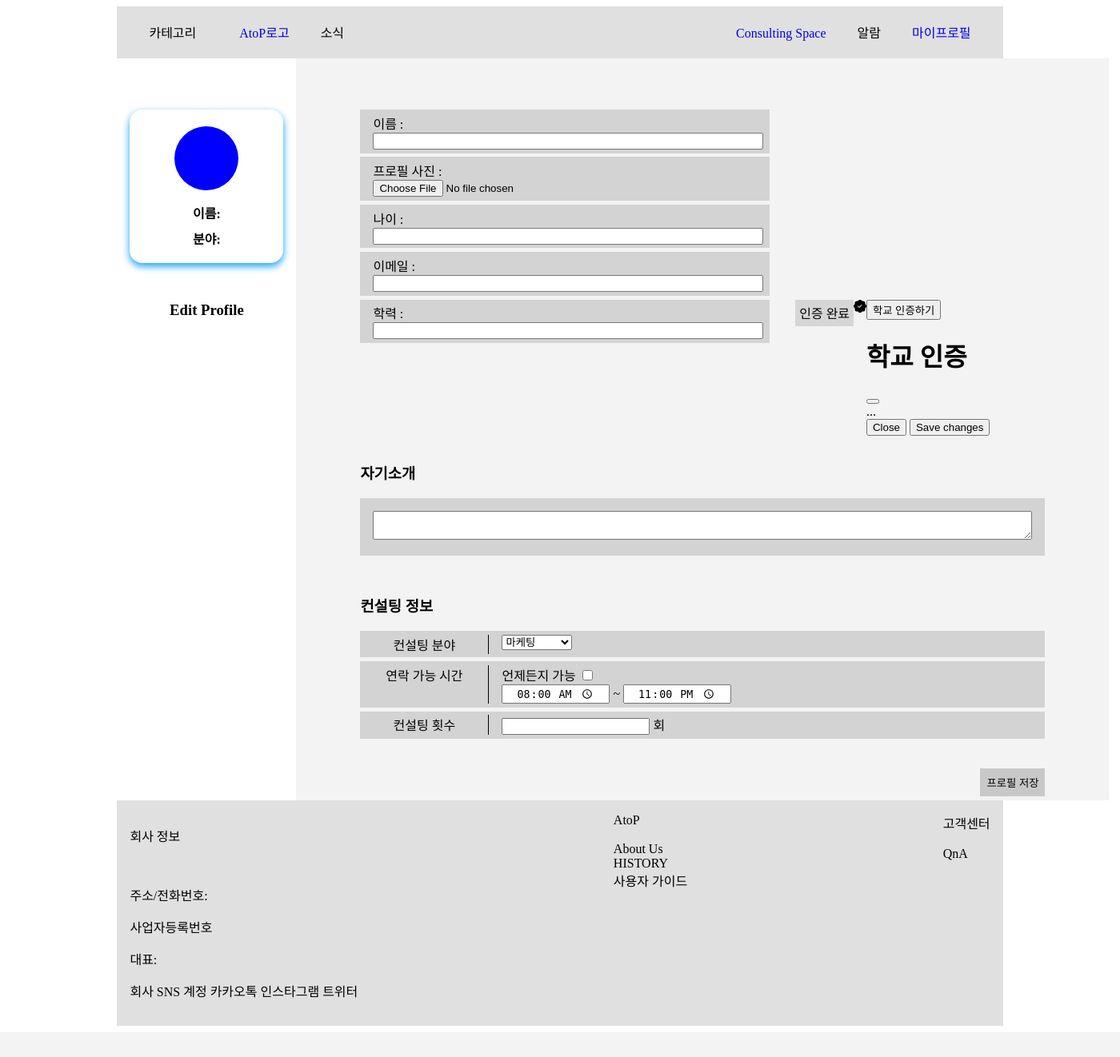
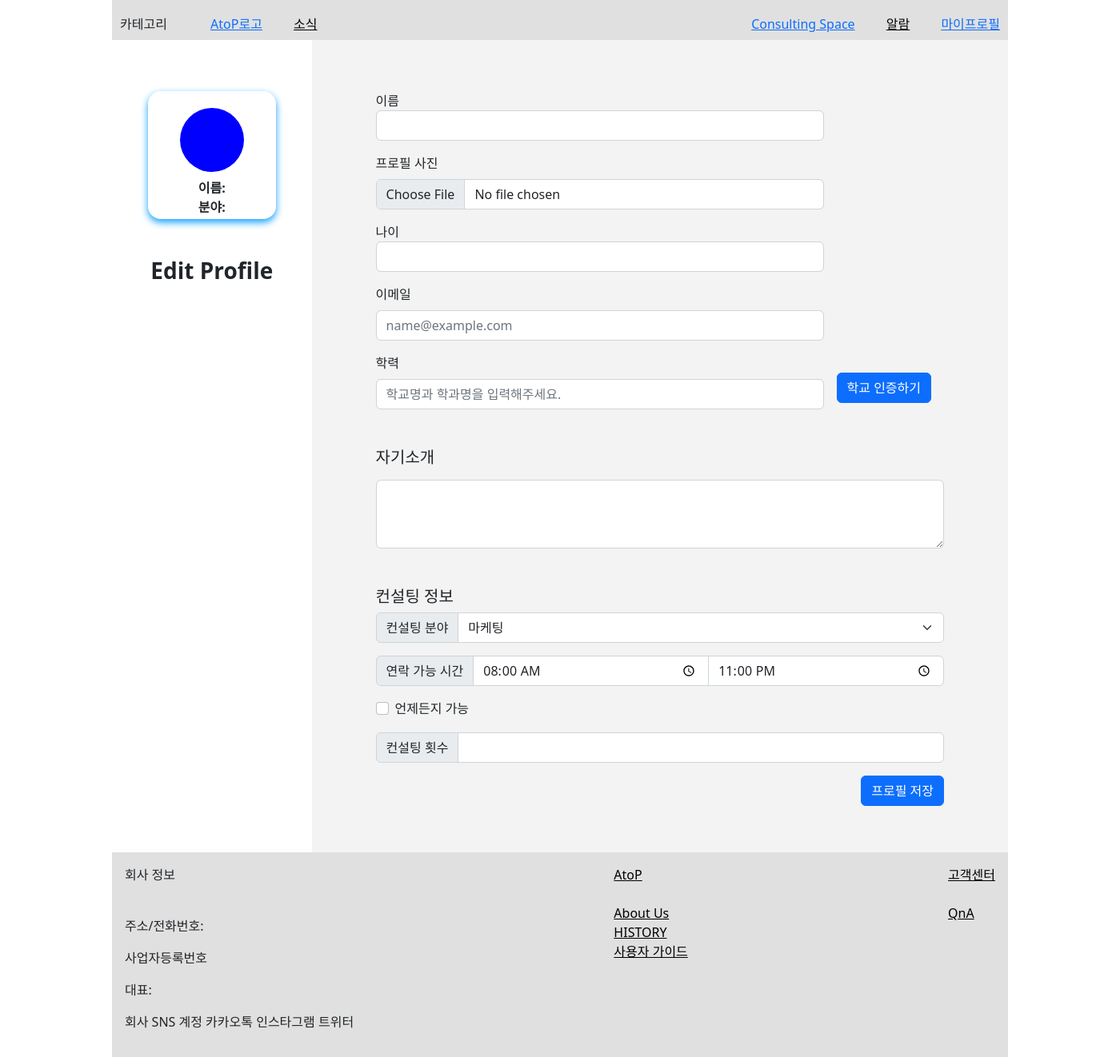
Before and after one commit to A-to-P/atop, a Django app: page /editMyprofile in a window 1400 px wide. Shown: the whole page at 80% size. Before the commit the page ends 1283 px from the top, so only its background shows below. Run offline with Django 4.2, Linux system fonts and the light colour scheme; some libraries are stand-ins or nearby versions.

Commit message:
수정중

```diff
--- a/atop/settings.py
+++ b/atop/settings.py
@@ -45,6 +45,8 @@ INSTALLED_APPS = [
     'matching',
     'myProfile',
     'point',
+
+    'bootstrap4',
 ]
 
 MIDDLEWARE = [
--- a/base/templates/base.html
+++ b/base/templates/base.html
@@ -3,6 +3,8 @@
 <html lang="en">
   <head>
     <link rel="stylesheet" href="{% static '/css/base.css' %}">
+    <!-- CSS only -->
+    <link href="https://cdn.jsdelivr.net/npm/bootstrap@5.2.3/dist/css/bootstrap.min.css" rel="stylesheet" integrity="sha384-rbsA2VBKQhggwzxH7pPCaAqO46MgnOM80zW1RWuH61DGLwZJEdK2Kadq2F9CUG65" crossorigin="anonymous">
 
     {% block static %}{% endblock %}  <!-- base 상속받은 다른 html에 적용할 css 파일 경로 -->
 
@@ -69,8 +71,9 @@
     </div>
 
     <!-- base.html에 적용될 자바스크립트 경로 -->
-    <script  type="text/javascript" src="{% static '/js/base.js' %}"></script>
-
+    <!-- <script  type="text/javascript" src="{% static '/js/base.js' %}"></script> -->
+    <!-- JavaScript Bundle with Popper -->
+    <script src="https://cdn.jsdelivr.net/npm/bootstrap@5.2.3/dist/js/bootstrap.bundle.min.js" integrity="sha384-kenU1KFdBIe4zVF0s0G1M5b4hcpxyD9F7jL+jjXkk+Q2h455rYXK/7HAuoJl+0I4" crossorigin="anonymous"></script>
     <!-- 다음 html에 적용할 js 파일 경로 넣는 곳 -->
     {% block js %}{% endblock %}
   </body>
--- a/myProfile/static/css/editMyprofile.css
+++ b/myProfile/static/css/editMyprofile.css
@@ -1,6 +1,10 @@
 input{
   width: 100%;
 }
+.information .mb-3{
+  width: 35rem;
+}
+
 .confirm{
   padding: 0.3rem;
 }
@@ -13,10 +17,21 @@ input{
 }
 .store_profile{
   float: right;
-  width: fit-content;
+  /* width: fit-content;
   height: fit-content;
   border : none;
   background-color: rgb(200, 200, 200);
   margin-top: 2rem;
-  padding : 0.5rem;
+  padding : 0.5rem; */
 }
+.btn-primary{
+  height : fit-content;
+}
+.text-bg-secondary{
+  background-color: unset;
+  height : fit-content;
+  padding: 0;
+}
+.modal-dialog{
+  margin-top: 15%;
+}
--- a/myProfile/static/css/myProfile.css
+++ b/myProfile/static/css/myProfile.css
@@ -14,28 +14,28 @@
 
 }
 
+.information .mb-3{
+  width: 35rem;
+}
+
 .info{
   padding: 0.3rem 1rem;
   margin-bottom: 0.3rem;
-  height: fit-content;
-  width: 30rem;
+  width: 35rem;
   background-color: #d3d3d3;
 }
-#school{
+.school_check{
   display: flex;
   justify-content: left;
   /* margin-right: 5rem; */
 }
 .badge{
   border: none;
-  margin-bottom: 0.3rem;
-  width:fit-content;
-  background-color: rgb(214, 214, 214);
+  height: fit-content;
+  /* width:fit-content; */
  }
 
-#school .info{
-  margin-right: 2rem;
-}
+
 /* 간단 정보 부분 */
 .information{
   margin-bottom: 2rem;
--- a/myProfile/static/css/profile.css
+++ b/myProfile/static/css/profile.css
@@ -1,5 +1,6 @@
 /* 오른쪽 컨텐츠에 따라 전체 높이가 유동적으로 달라짐 (해결)*/
-.container{
+.template_container{
+  padding: 0;
   display:flex;
   flex-direction: row;
 }
@@ -40,7 +41,8 @@
 }
 /* 닉네임, 분야 */
 .profile_summary{
-  margin-top: 1rem;
+  font-weight: bold;
+  margin-top: 0.5rem;
 }
 h4{
   margin: 0;
--- a/myProfile/templates/editMyprofile.html
+++ b/myProfile/templates/editMyprofile.html
@@ -27,31 +27,47 @@
 
 <form method="POST" action="" class="profile_container" entype="multipart/form-data">
   {% csrf_token %}
+
+  <!-- 기본정보 수정폼 -->
   <div class="information">
-    <div class= "info" id="name">
-      이름 : <input type="text" name="name" value="{{edit_profile.name}}" />
+    <div class="mb-3 ">
+      <label for="name" class="form-lagel ">이름</label>
+      <input class="form-control" type="text" name="name" id="name" value="" valueplaceholder="이름을 입력해주세요." aria-label="default input example">
     </div>
-    <div class= "info">
-      프로필 사진 : <input type="file" name="image" />
+    <div class="mb-3 ">
+      <label for="formFile" class="form-label">프로필 사진</label>
+      <input class="form-control" type="file" name= "profile_imgage" id="formFile">
     </div>
-    <div class= "info" id="age">
-      나이 : <input type="text" name="age" value="{{edit_profile.age}}" />
+    <div class="mb-3 ">
+      <label for="age" class="form-lagel ">나이</label>
+      <input class="form-control" type="text" name="age" id="age" value="" valueplaceholder="나이를 입력해주세요." aria-label="default input example">
     </div>
-    <div class= "info" id="email">
-      이메일 : <input type="email" name="email" value="{{edit_profile.email}}" />
+
+    <div class="mb-3">
+      <label for="email" class="form-label ">이메일</label>
+      <input type="email" class="form-control" name="email" id="email" placeholder="name@example.com">
     </div>
-    <div id="school">
-      <div class= "info">
-        학력 : <input type="school" name="school" value="{{edit_profile.school}}" />
+    <div class="school_check ">
+      <div class="mb-3 ">
+        <label for="school" class="form-label">학력</label>
+        <input type="email" class="form-control" name="school" id="school" placeholder="학교명과 학과명을 입력해주세요.">
       </div>
       <!-- 인증되어 있으면 -->
-      <a href="" class="badge confirm"> 인증 완료 </a>
-      <svg xmlns="http://www.w3.org/2000/svg" width="16" height="16" fill="currentColor" class="bi bi-patch-check-fill" viewBox="0 0 16 16">
-        <path d="M10.067.87a2.89 2.89 0 0 0-4.134 0l-.622.638-.89-.011a2.89 2.89 0 0 0-2.924 2.924l.01.89-.636.622a2.89 2.89 0 0 0 0 4.134l.637.622-.011.89a2.89 2.89 0 0 0 2.924 2.924l.89-.01.622.636a2.89 2.89 0 0 0 4.134 0l.622-.637.89.011a2.89 2.89 0 0 0 2.924-2.924l-.01-.89.636-.622a2.89 2.89 0 0 0 0-4.134l-.637-.622.011-.89a2.89 2.89 0 0 0-2.924-2.924l-.89.01-.622-.636zm.287 5.984-3 3a.5.5 0 0 1-.708 0l-1.5-1.5a.5.5 0 1 1 .708-.708L7 8.793l2.646-2.647a.5.5 0 0 1 .708.708z"/>
-      </svg>
+      <!--
+        <button type="button" class="btn btn-primary" style="margin: auto;">
+        인증완료
+
+        <span class="badge text-bg-secondary">
+          <svg xmlns="http://www.w3.org/2000/svg" width="16" height="16" fill="currentColor" class="bi bi-patch-check-fill" viewBox="0 0 16 16">
+            <path d="M10.067.87a2.89 2.89 0 0 0-4.134 0l-.622.638-.89-.011a2.89 2.89 0 0 0-2.924 2.924l.01.89-.636.622a2.89 2.89 0 0 0 0 4.134l.637.622-.011.89a2.89 2.89 0 0 0 2.924 2.924l.89-.01.622.636a2.89 2.89 0 0 0 4.134 0l.622-.637.89.011a2.89 2.89 0 0 0 2.924-2.924l-.01-.89.636-.622a2.89 2.89 0 0 0 0-4.134l-.637-.622.011-.89a2.89 2.89 0 0 0-2.924-2.924l-.89.01-.622-.636zm.287 5.984-3 3a.5.5 0 0 1-.708 0l-1.5-1.5a.5.5 0 1 1 .708-.708L7 8.793l2.646-2.647a.5.5 0 0 1 .708.708z"/>
+          </svg>
+        </span>
+      </button>
+    -->
+
       <!-- 인증되어 있지 않으면 -->
       <!-- Button trigger modal -->
-      <div>
+      <div style="margin: auto;">
         <button type="button" class="btn btn-primary" data-bs-toggle="modal" data-bs-target="#exampleModal">
           학교 인증하기
         </button>
@@ -61,15 +77,18 @@
           <div class="modal-dialog">
             <div class="modal-content">
               <div class="modal-header">
-                <h1 class="modal-title fs-5" id="exampleModalLabel">학교 인증</h1>
+                <h1 class="modal-title fs-5" id="exampleModalLabel">학교 인증하기</h1>
                 <button type="button" class="btn-close" data-bs-dismiss="modal" aria-label="Close"></button>
               </div>
               <div class="modal-body">
-                ...
+                <p>
+                  학생증이나 재학증명서를 업로드해주세요.
+                </p>
+                <input class="form-control" type="file" name= "shcool" id="shcool">
               </div>
               <div class="modal-footer">
                 <button type="button" class="btn btn-secondary" data-bs-dismiss="modal">Close</button>
-                <button type="button" class="btn btn-primary">Save changes</button>
+                <button type="submit" class="btn btn-primary">Save changes</button>
               </div>
             </div>
           </div>
@@ -82,22 +101,24 @@
     </div>
 
   </div>
-
+  <!-- 자기소개 -->
   <div class="introduction">
-    <h3> 자기소개 </h3>
-    <div class="intro_content">
-      <textarea name="intro_content" id="" cols="100%" placeholder="자기소개를 작성해주세요."> {{edit_profile.intro_content}} </textarea>
-
+    <div class="">
+      <div class="mb-3">
+        <label for="introduction" class="form-label"><h5>자기소개</h5></label>
+        <textarea class="form-control" id="introduction" rows="3"></textarea>
+      </div>
     </div>
   </div>
 
-  <form class="consulting_info">
-    <h3> 컨설팅 정보 </h3>
-    <div class="consult_info" id="consult_field">
-      <div class="consult_info_title">컨설팅 분야</div>
-      <div class="consult_info_content">
-        <select name="request_field" id="request_field" required>
-          <option value="marketing">마케팅</option>
+  <div class="consulting_info" >
+    <h5> 컨설팅 정보 </h5>
+
+
+      <div class="input-group mb-3">
+        <label class="input-group-text" for="inputGroupSelect01">컨설팅 분야</label>
+        <select class="form-select" name="request_field" id="request_field" required aria-label="Default select example">
+          <option selected value="marketing">마케팅</option>
           <option value="control_cost">원가 관리</option>
           <option value="account_book">회계 장부</option>
           <option value="labor">노무</option>
@@ -106,36 +127,39 @@
           <option value="branding">창업브랜딩</option>
           <option value="logo_design">로고 디자인</option>
           <option value="interior">인테리어</option>
-      </select>
+        </select>
       </div>
-    </div>
-    <div class="consult_info" id="contact">
-      <div class="consult_info_title">연락 가능 시간</div>
-      <div class="consult_info_content">
-        <!-- 언제든지 가능 선택 박스 -->
-        <div>
-          언제든지 가능 <input type="checkbox" class="consult_info_content" name="always" value="always" required>
+
+      <div>
+        <div class="input-group mb-3">
+          <span class="input-group-text" id="inputGroup-sizing-default">연락 가능 시간</span>
+          <input type="time" name="start_time"  value="08:00" min="00:00" max="23:00" step="300" required class="form-control" aria-label="Sizing example input" aria-describedby="inputGroup-sizing-default">
+          <input type="time" name="end_time" value="23:00" min="00:00" max="23:00" step="300" required class="form-control" aria-label="Sizing example input" aria-describedby="inputGroup-sizing-default">
+
         </div>
-        <!-- 시간대 선택  -->
-        <input type="time" class="consult_info_content" name="start_time" value="08:00" min="00:00" max="23:00" step="300" required>
-        ~
-        <input type="time" class="consult_info_content" name="end_time" value="23:00" min="00:00" max="23:00" step="300" required>
+        <div class="form-check">
+          <input class="form-check-input" type="checkbox" id="gridCheck">
+          <label class="form-check-label"style="margin-bottom: 1rem;" for="gridCheck">
+            언제든지 가능
+          </label>
+        </div>
+      </div>
 
 
 
+
+      <div class="input-group mb-3">
+        <span class="input-group-text" id="inputGroup-sizing-default">컨설팅 횟수</span>
+        <input type="text" class="form-control" aria-label="Sizing example input" aria-describedby="inputGroup-sizing-default">
       </div>
-    </div>
-    <div class= "consult_info" id="times">
-      <div class="consult_info_title">컨설팅 횟수</div>
-      <div class="consult_info_content">
-        <input type="text" name="consult_time" value="{{edit_profile.consult_time}}" /> 회
-      </div>
-    </div>
 
 
-    <button class="store_profile" type="submit">프로필 저장 </button>
-  </form>
+      <div class="col-auto">
+       <button type="submit" class="btn btn-primary mb-3 store_profile">프로필 저장</button>
+      </div>
+    <!-- <input type="submit" class="store_profile" name="submit" value="프로필 저장"/> -->
+  </div>
 
 
-
+</form>
 {% endblock %}
--- a/myProfile/templates/profile_template.html
+++ b/myProfile/templates/profile_template.html
@@ -1,7 +1,7 @@
 <!-- base.html 상속 -->
 {% extends 'base.html' %}
 {% load static %}
-{% load bootstrap4 %}
+
 {% block static %}
   <link rel="stylesheet" href="{% static 'css/profile.css' %}" >
 {% endblock %}
@@ -17,7 +17,7 @@
 {% block content %}
 
 
-<div class="container">
+<div class="template_container">
 
   <!-- 왼쪽 사이드 : 프로필, 메뉴바 -->
   <div class="content  left_content  ">
@@ -26,17 +26,15 @@
         <div class="img">
         </div>
         <div class="profile_summary">
-          <h4 >이름:
-
-          </h4>
-          <h4 >분야: </h4>
+          <div>이름: </div>
+          <div>분야: </div>
         </div>
       </div>
     </div>
 
 
     <div class="profile_title">
-      <h3>{% block profile_title %}{% endblock %}</h3>
+      <h3 style="font-weight: bold;">{% block profile_title %}{% endblock %}</h3>
     </div>
 
 
--- a/point/templates/consultPoint.html
+++ b/point/templates/consultPoint.html
@@ -2,4 +2,4 @@
 {% load static %}
 
 <!-- 컨설턴트 정산하기 페이지  -->
-{% block title %}정산하기{% endblock title%}
+{% block point_title %}정산하기{% endblock %}
--- a/point/urls.py
+++ b/point/urls.py
@@ -2,6 +2,7 @@ from django.urls import path
 from . import views
 
 urlpatterns = [
+    #포인트 충전
     path('chargePoint', views.chargePoint, name="chargePoint"),
     path('consultPoint', views.consultPoint, name="consultPoint"),
     # path('calculatePoint', views.calculatePoint, name="calculatePoint"),
```
Also changed, not shown: account/static/css/login.css (+17 -16 lines), account/static/css/signup.css (+14 -42 lines), account/static/css/signupForm.css (+9 -47 lines), account/templates/login.html (+11 -9 lines), account/templates/signup.html (+4 -4 lines), account/templates/signupForm.html (+15 -17 lines), account/templates/signup_consultant.html (+11 -0 lines), myProfile/templates/myProfile.html (+29 -14 lines), point/static/css/point.css (+18 -60 lines), point/templates/chargePoint.html (+23 -36 lines).
